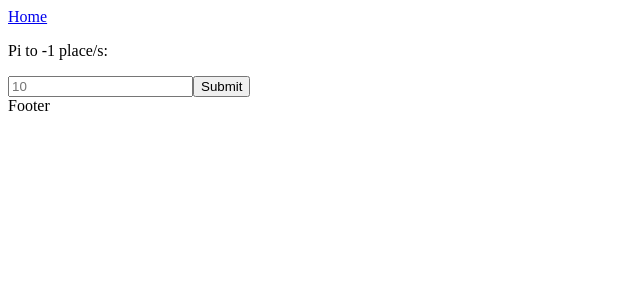
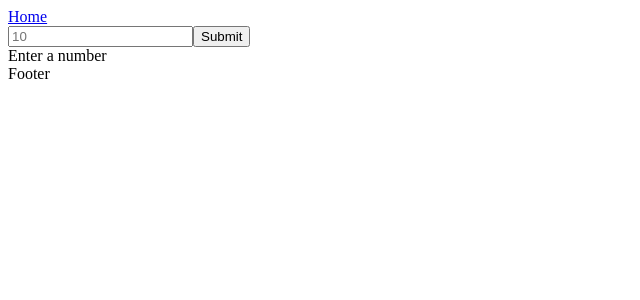
Before and after one commit to mattcr-ed/projects, an Angular app: page /maths/picalc in a window 1280 px wide. Shown: the top 300 px of the page, without its empty margins (0-640 px from the left). Built offline with nearby package versions, Linux system fonts and the light colour scheme.

Commit message:
Input validation and some UI work

```diff
--- a/src/app/pages/maths/picalc/picalc.html
+++ b/src/app/pages/maths/picalc/picalc.html
@@ -1,5 +1,16 @@
 <div class="pi-calc">
-    <p>Pi to {{ user_digits - 1 }} place/s: {{ digits }}</p>
-    <input type="text" id="digits-box" placeholder="10" (keydown.enter)="updateDigits()">
+    <input type="number" id="digits-box" placeholder="10" (keydown.enter)="updateDigits()">
     <input type="submit" (click)="updateDigits()">
+    <br />
+    @if (isError) {
+        Number must be greater than 0!
+        <br />
+    }
+    @if (user_digits === 1) {
+        Pi to {{ user_digits  }} decimal place: {{ digits }}
+    } @else if (user_digits > 1) {
+        Pi to {{ user_digits  }} decimal places: {{ digits }}
+    } @else {
+        Enter a number
+    }
 </div>
--- a/src/app/pages/maths/picalc/picalc.ts
+++ b/src/app/pages/maths/picalc/picalc.ts
@@ -12,21 +12,28 @@ export class Picalc {
   protected user_digits = 0;
   protected digits = "";
   protected iter = calculatePi();
+  protected isError = false;
 
   ngOnInit() {
     this.textbox = document.getElementById('digits-box');
   }
 
   updateDigits() {
-    this.user_digits = Number.parseInt(this.textbox.value) + 1;
+    this.user_digits = Number.parseInt(this.textbox.value);
     this.iter = calculatePi();
-    this.digits = "";
-    for (let i = 0; i < this.user_digits; i++) {
-      this.digits += this.iter.next().value;
-      if (i % 10 == 0 && i != 0)
-        this.digits += " ";
+    if (this.user_digits <= 0) {
+      this.isError = true;
+      return;
+    } else {
+      this.isError = false;
+      this.digits = "";
+      for (let i = 0; i < this.user_digits + 1; i++) {
+        this.digits += this.iter.next().value;
+        if (i % 10 == 0 && i != 0)
+          this.digits += " ";
+      }
+      this.digits = "3." + this.digits.slice(1);
     }
-    this.digits = "3." + this.digits.slice(1);
   }
 }
 
```
Also changed, not shown: 1 other file (tests, documents, lock files or other folders).
